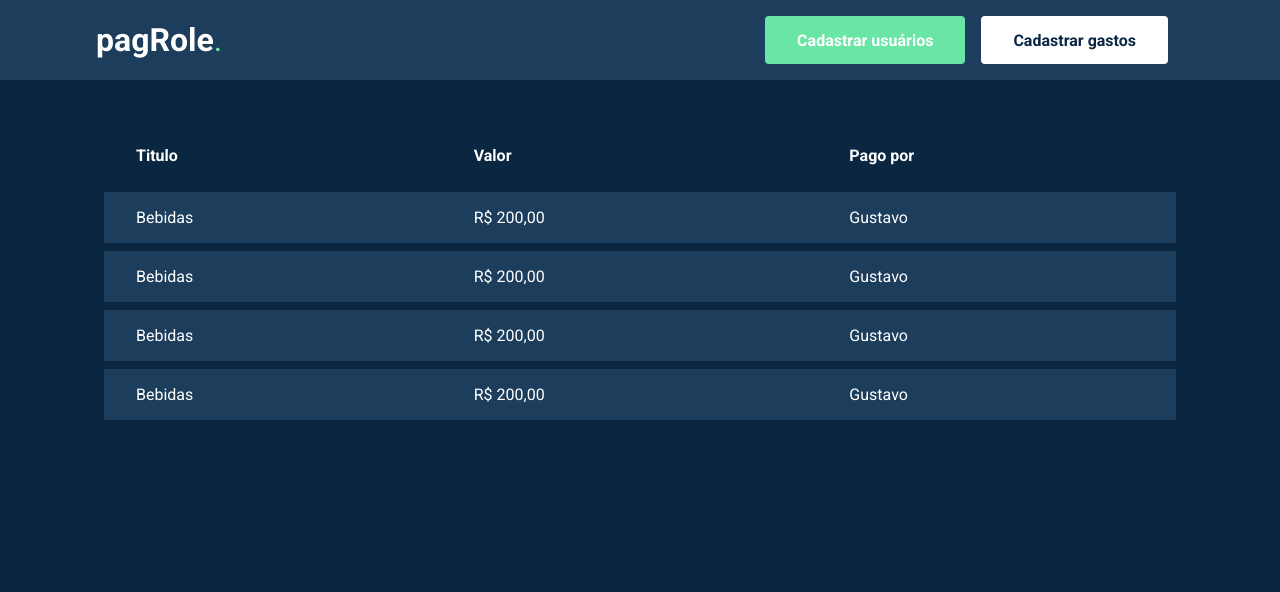
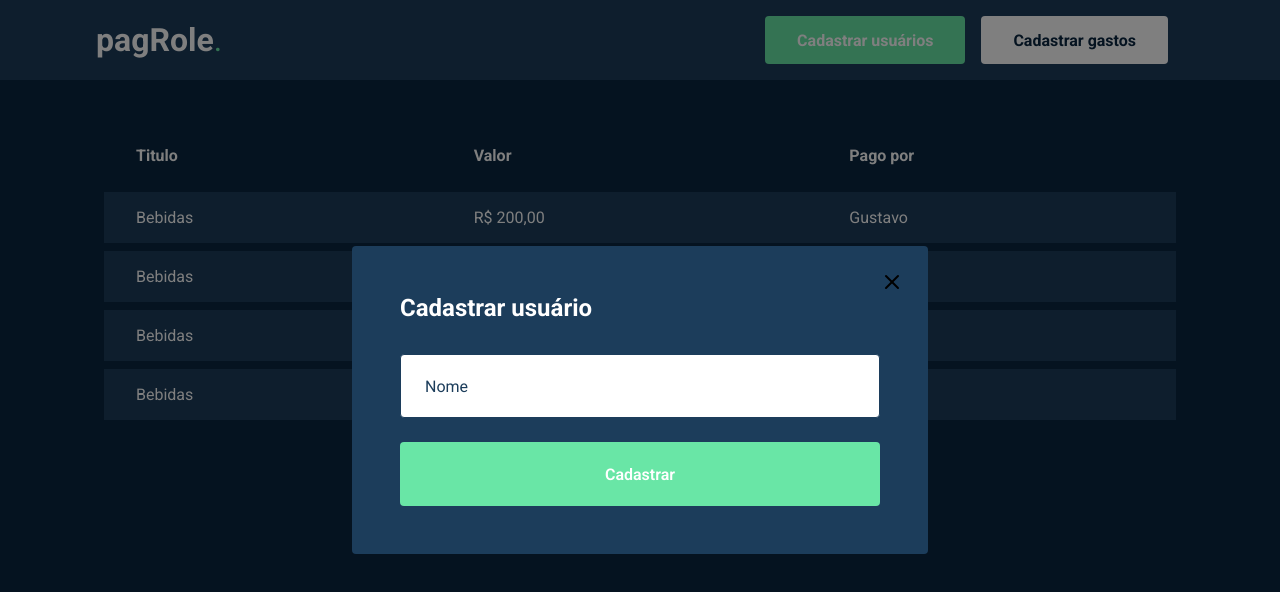
Before and after one commit to Gustavoctt/payRole, a React (Create React App) app: page /dashboard in a window 1280 px wide. Both pictures are taken after a click on the button "Cadastrar usuários". Shown: the top 592 px of the page. Built offline with nearby package versions, Linux system fonts and the light colour scheme.

Commit message:
feat: Create Modal New Users

```diff
--- a/package.json
+++ b/package.json
@@ -13,6 +13,8 @@
     "@types/styled-components": "^5.1.26",
     "react": "^18.2.0",
     "react-dom": "^18.2.0",
+    "react-icons": "^4.4.0",
+    "react-modal": "^3.15.1",
     "react-router-dom": "^6.3.0",
     "react-scripts": "5.0.1",
     "styled-components": "^5.3.5",
@@ -42,5 +44,8 @@
       "last 1 firefox version",
       "last 1 safari version"
     ]
+  },
+  "devDependencies": {
+    "@types/react-modal": "^3.13.1"
   }
 }
--- a/src/components/Header/index.tsx
+++ b/src/components/Header/index.tsx
@@ -1,6 +1,10 @@
 import { Container, Content } from "./styles";
 
-function Header(){
+interface HeaderProps{
+  onOpenNewUserModal: () => void
+}
+
+function Header({onOpenNewUserModal}: HeaderProps){
   return(
     <Container>
       <Content>
@@ -8,7 +12,9 @@ function Header(){
             <h1>pagRole</h1><span>.</span>
         </div>
         <div className="buttons">
-          <button>Cadastrar usuários</button>
+          <button
+            onClick={onOpenNewUserModal}
+          >Cadastrar usuários</button>
           <button>Cadastrar gastos</button>
         </div>
       </Content>
--- /dev/null
+++ b/src/components/NewUsersModal/index.tsx
@@ -0,0 +1,57 @@
+import { useState } from 'react';
+import Modal from 'react-modal';
+import { Container } from './styles';
+import { FiX } from 'react-icons/fi';
+
+const customStyles = {
+  content: {
+    top: '50%',
+    left: '50%',
+    right: 'auto',
+    bottom: 'auto',
+    marginRight: '-50%',
+    transform: 'translate(-50%, -50%)',
+  },
+};
+
+interface NewUsersModalProps{
+  isOpen: boolean;
+  onRequestClose: () => void;
+}
+
+export function NewUsersModal({isOpen, onRequestClose}: NewUsersModalProps){
+  const [name, setName] = useState('');
+
+  return(
+    <Modal
+      isOpen={isOpen}
+      //style={customStyles}
+      overlayClassName="react-modal-overlay"
+      className="react-modal-content"
+      onRequestClose={onRequestClose}
+    >
+
+
+    <button
+      type='button'
+      onClick={onRequestClose}
+      className='react-modal-close'
+      >
+      <FiX size={24}/>
+    </button>
+
+    <Container>
+        <h2>Cadastrar usuário</h2>
+
+        <input
+          type="text"
+          placeholder='Nome'
+          value={name}
+          onChange={ e => setName(e.target.value) }
+        />
+
+        <button type='submit'>Cadastrar</button>
+      </Container>
+    </Modal >
+  )
+}
--- /dev/null
+++ b/src/components/NewUsersModal/styles.ts
@@ -0,0 +1,40 @@
+import styled from "styled-components";
+
+
+export const Container = styled.form`
+  h2{
+    color: var(--white);
+    font-size: 1.5rem;
+    margin-bottom: 2rem;
+  }
+
+  input{
+    width: 100%;
+    padding: 0 1.5rem;
+    height: 4rem;
+    border-radius: 0.25rem;
+
+    border: 1px solid var(--blue-700);
+
+    font-weight: 400;
+    font-size: 1rem;
+
+    &::placeholder{
+      color: var(--blue-700);
+    }
+  }
+
+  button[type="submit"]{
+    width: 100%;
+    padding: 0 1.5rem;
+    height: 4rem;
+
+    background: var(--green-500);
+    color: var(--white);
+    border-radius: 0.25rem;
+    border: 0;
+    font-size: 1rem;
+    margin-top: 1.5rem;
+    font-weight: 600;
+  }
+`;
--- a/src/pages/Dashboard/index.tsx
+++ b/src/pages/Dashboard/index.tsx
@@ -1,11 +1,28 @@
+import { useState } from "react";
 import Header from "../../components/Header";
+import { NewUsersModal } from "../../components/NewUsersModal";
 import TransactionTable from "../../components/TransactionTable";
 
 function Dashboard(){
+  const [isNewUserModalOpen, setIsNewUserModalOpen] = useState(false)
+
+  function handleOpenNewUserModal(){
+    setIsNewUserModalOpen(true)
+  }
+
+  function handleCloseNewUserModal(){
+    setIsNewUserModalOpen(false)
+  }
+
   return(
     <>
-      <Header />
+      <Header onOpenNewUserModal={handleOpenNewUserModal}/>
       <TransactionTable />
+
+      <NewUsersModal
+        isOpen={isNewUserModalOpen}
+        onRequestClose={handleCloseNewUserModal}
+      />
     </>
   )
 }
--- a/src/styles/global.ts
+++ b/src/styles/global.ts
@@ -39,4 +39,41 @@ export const GlobalStyle = createGlobalStyle`
   button{
     cursor: pointer;
   }
+
+  .react-modal-overlay{
+    background: rgba(0,0,0, 0.5);
+
+    position: fixed;
+    top: 0;
+    bottom: 0;
+    right: 0;
+    left: 0;
+
+    display: flex;
+    align-items: center;
+    justify-content: center;
+  }
+
+  .react-modal-content{
+    width: 100%;
+    max-width: 576px;
+    background: var(--blue-700);
+    padding: 3rem;
+    position: relative;
+    border-radius: 0.25rem;
+  }
+
+  .react-modal-close{
+    position: absolute;
+    right: 1.5rem;
+    top: 1.5rem;
+    border: 0;
+    background: transparent;
+
+    transition: filter 0.2s;
+
+    &:hover{
+      filter: brightness(0.7);
+    }
+  }
 `;
```
Also changed, not shown: 2 other files (tests, documents, lock files or other folders).
